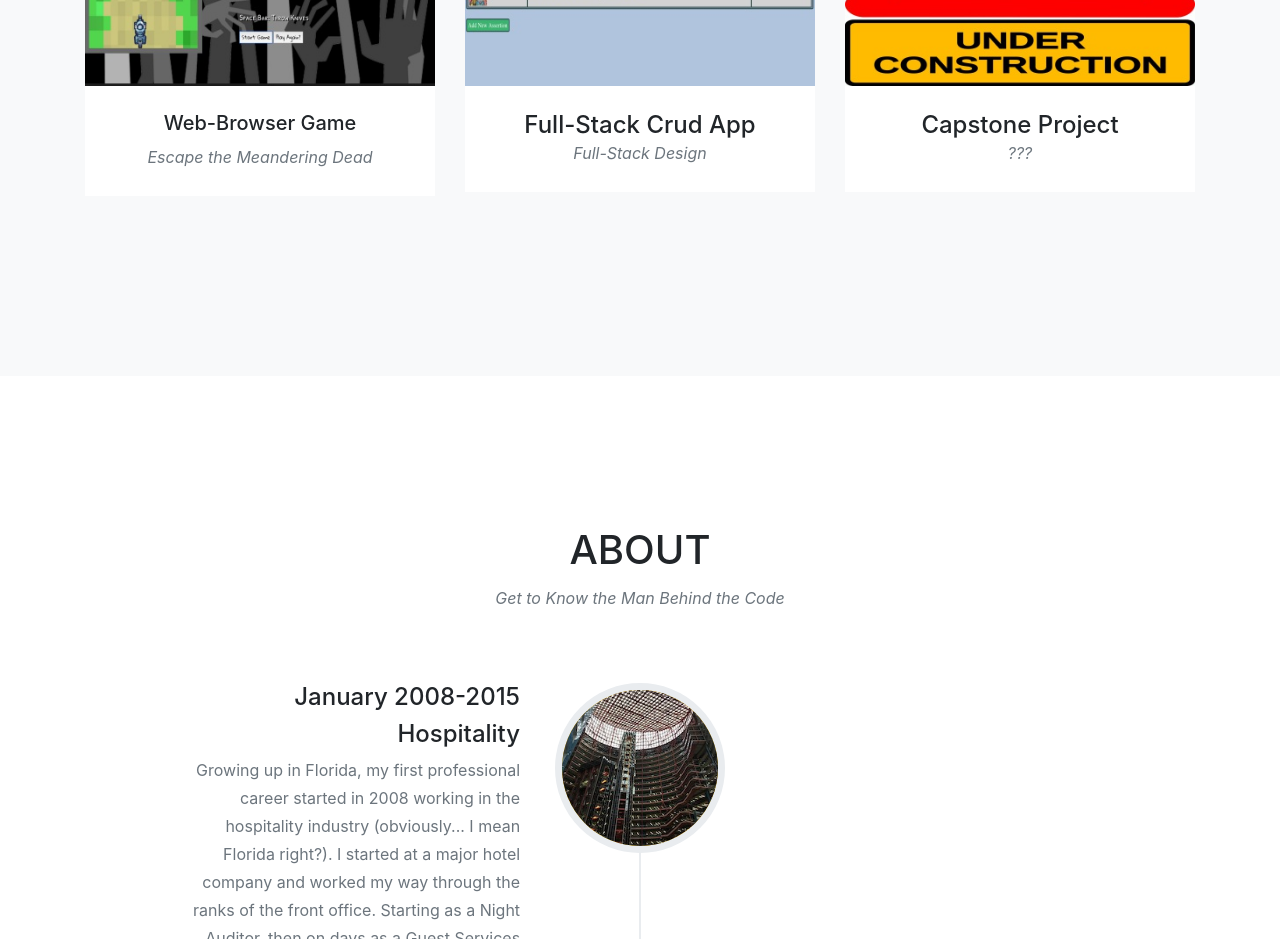
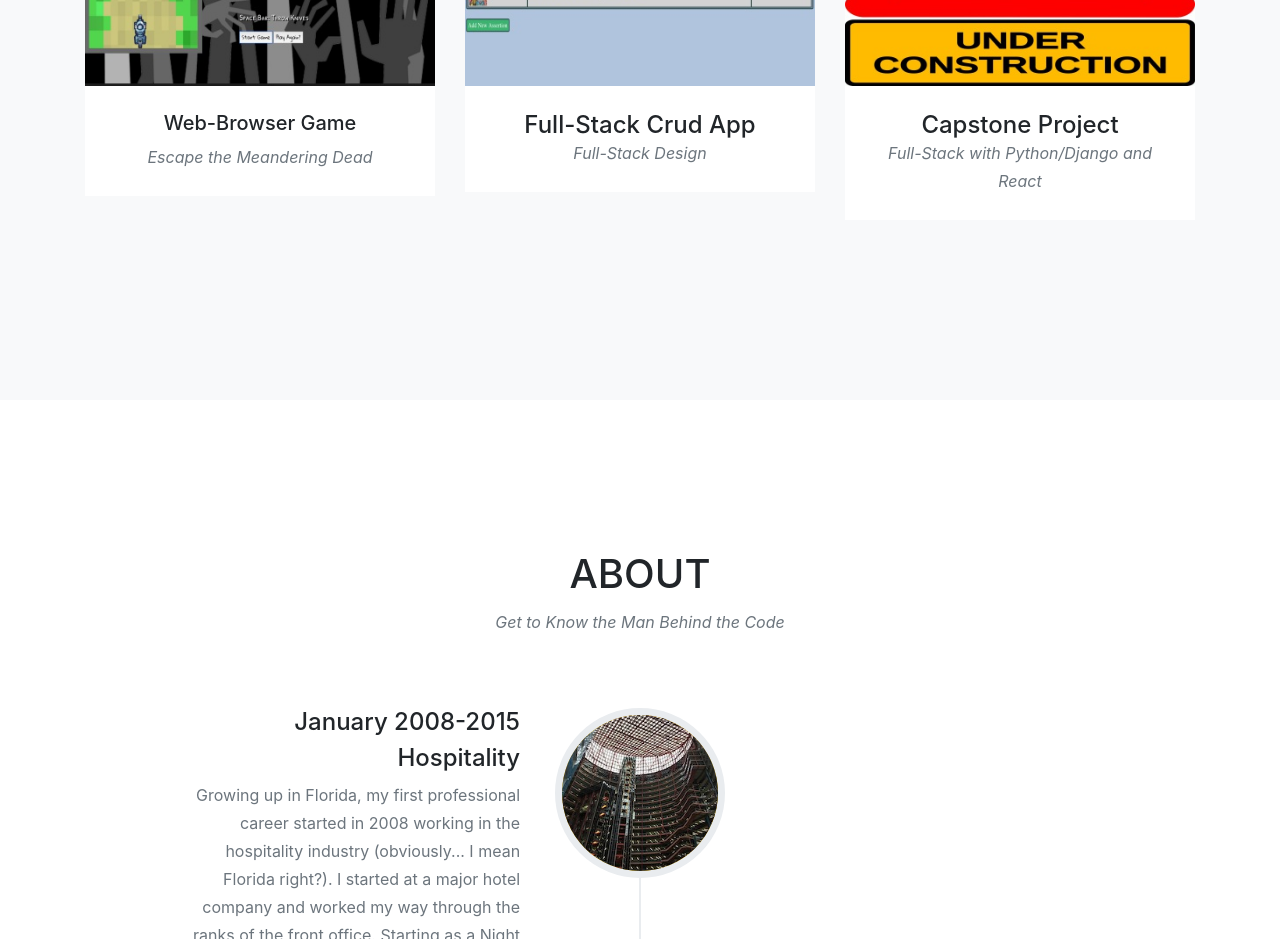
Before and after one commit to Christopher-Roman/myPortfolio, a website with bundled scripts: page index.html in a window 1280 px wide. Shown: the part 2040-2979 px from the top of the page. Built offline with nearby package versions, Linux system fonts and the light colour scheme; a web font is replaced by a local one.

Commit message:
updates to capstone

```diff
--- a/index.html
+++ b/index.html
@@ -155,7 +155,7 @@
             </a>
             <div class="portfolio-caption">
               <h4>Capstone Project</h4>
-              <p class="text-muted">???</p>
+              <p class="text-muted">Full-Stack with Python/Django and React</p>
             </div>
           </div>
           <!-- <div class="col-md-4 col-sm-6 portfolio-item">
```
